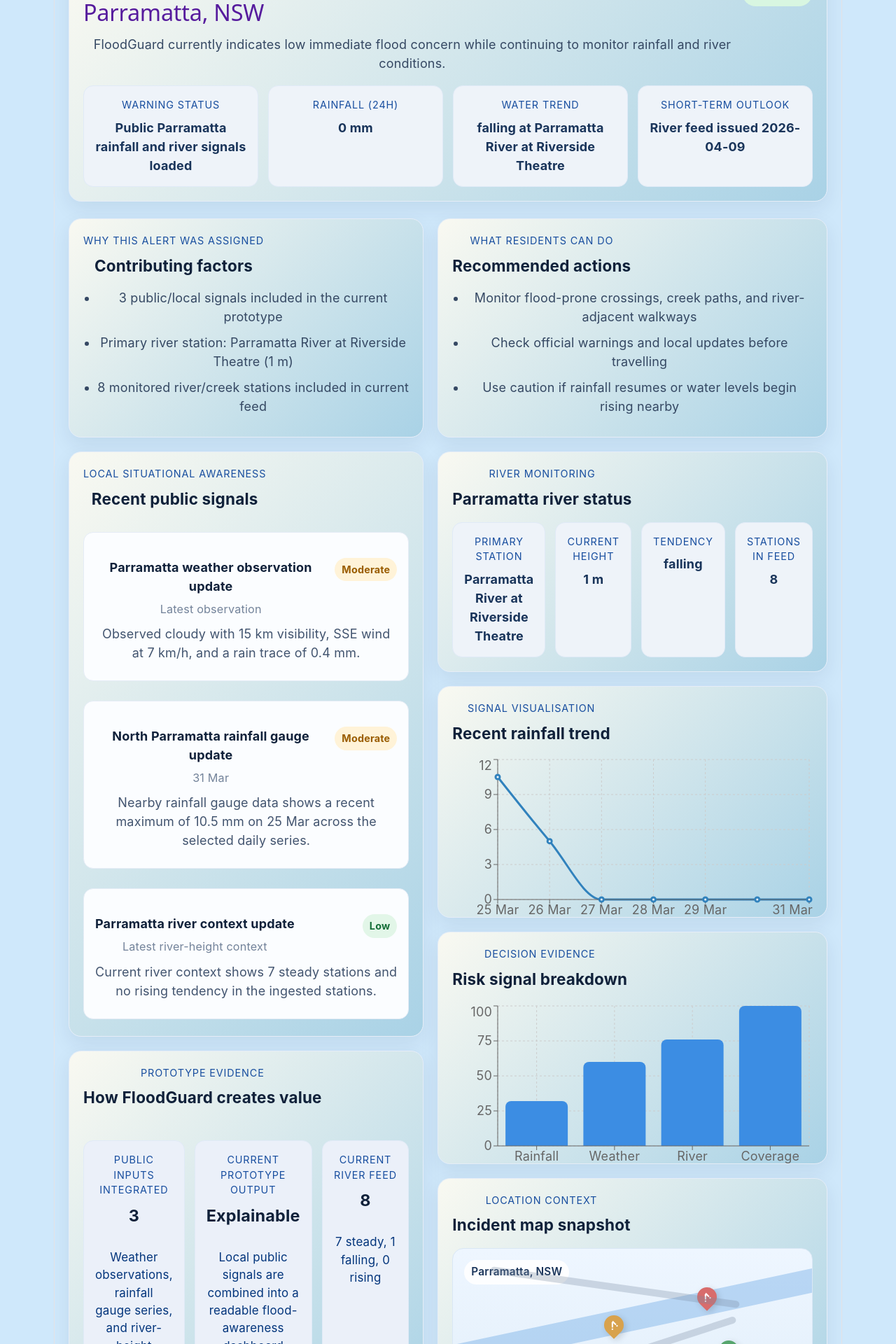
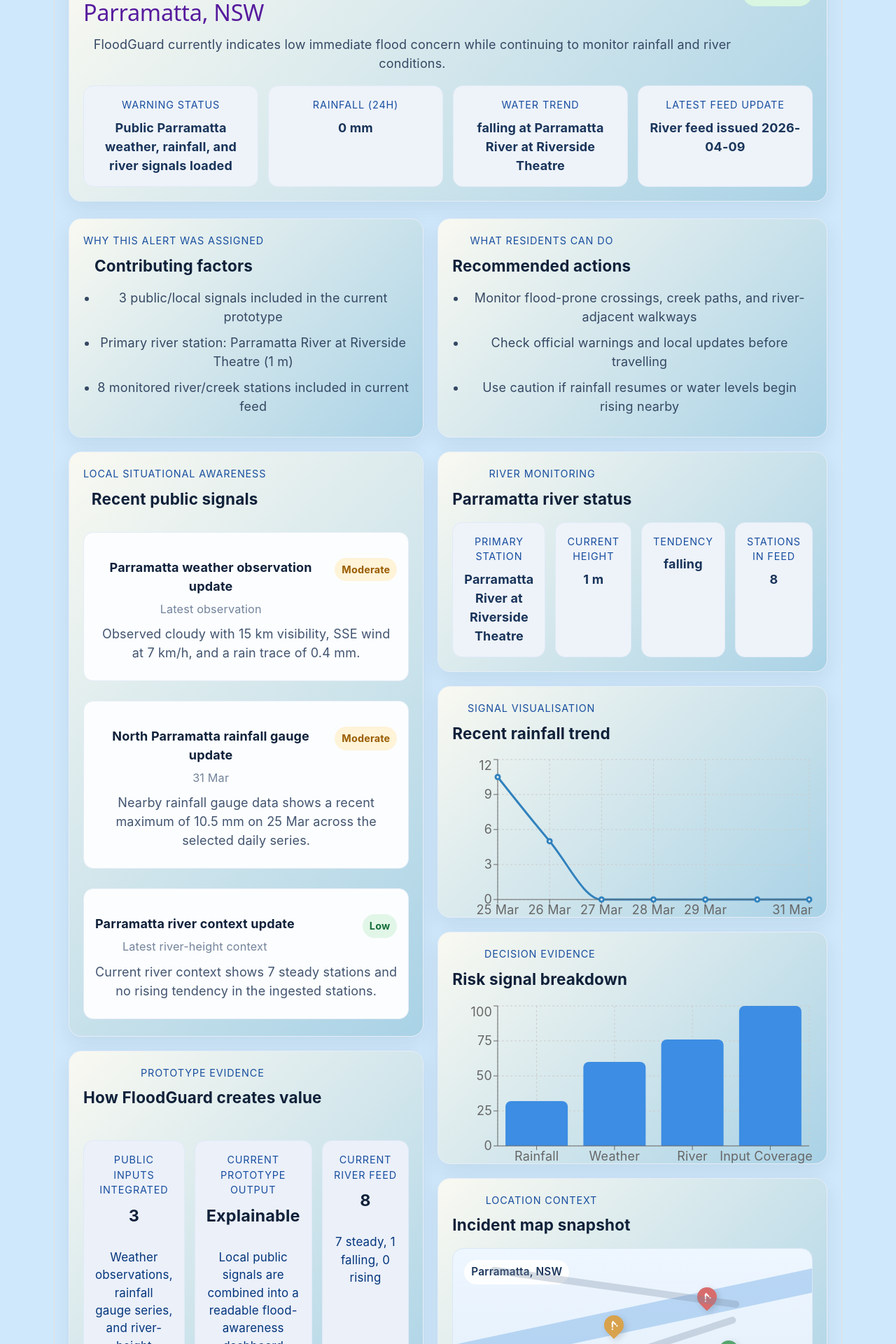
Before and after one commit to HaleyyT/FloodGuard, a React (Vite) app in the folder floodguard-frontend/: page / in a window 1280 px wide. Shown: the part 300-2220 px from the top of the page at 70% size. Built offline with nearby package versions, Linux system fonts and the light colour scheme.

Commit message:
Fixed titles and logic for Input coverage

```diff
--- a/floodguard-frontend/src/App.jsx
+++ b/floodguard-frontend/src/App.jsx
@@ -136,18 +136,19 @@
   // Measures how complete the prototype inputs are
   let coverageCount = 0;
 
-  if (weather.stationName) coverageCount += 1;
-  if (rainfallPoints.length > 0) coverageCount += 1;
-  if (riverStations.length > 0) coverageCount += 1;
-  if ((signals.riverContext?.stations ?? []).length > 0) coverageCount += 1;
+  const integratedLayers = [
+    !!weather.stationName,
+    rainfallPoints.length > 0,
+    riverStations.length > 0,
+  ].filter(Boolean).length;
 
-  const coverageScore = clamp(coverageCount * 25);
+  const coverageScore = Math.round((integratedLayers / 3) * 100);
 
   return [
     { name: "Rainfall", value: rainfallScore },
     { name: "Weather", value: weatherScore },
     { name: "River", value: riverScore },
-    { name: "Coverage", value: coverageScore },
+    { name: "Input Coverage", value: coverageScore },
   ];
 }
 
@@ -241,41 +242,13 @@
   latestRain !== null ? `${latestRain} mm` : "No recent reading";
 
 
-
-const reports = [
-  {
-    id: 1,
-    title: "Parramatta weather observation update",
-    time: "04 Apr, 9:00am",
-    severity: "Low",
-    description:
-      "BoM observations recorded cloudy conditions, SSE wind at 7 km/h, visibility of 15 km, and a rain trace of 0.4 mm.",
-  },
-  {
-    id: 2,
-    title: "North Parramatta rainfall gauge update",
-    time: "02 Apr",
-    severity: "Moderate",
-    description:
-      "Nearby rainfall gauge data shows measurable rainfall on 26 Mar (10.5 mm) and 27 Mar (5.0 mm), followed by several low or dry days.",
-  },
-  {
-    id: 3,
-    title: "Parramatta River context pending integration",
-    time: "Latest public river source",
-    severity: "Moderate",
-    description:
-      "River-height context is being prepared for ingestion so the dashboard can show a live local water-trend signal.",
-  },
-];
-
 const dashboardData = {
   location: parramattaSignals.location.name,
   riskLevel: riskAssessment.riskLevel,
   summary: riskAssessment.summary,
 
   officialSignals: {
-    warningStatus: "Public Parramatta rainfall and river signals loaded",
+    warningStatus: "Public Parramatta weather, rainfall, and river signals loaded",
     rainfall24h: rainDisplay,
     waterTrend: `${riverSummary.primaryTendency} at ${riverSummary.primaryStationName}`,
     forecastOutlook: `River feed issued ${riverSummary.issuedDate}`,
@@ -409,7 +382,7 @@
           value={data.officialSignals.waterTrend}
         />
         <InfoTile
-          label="Short-Term Outlook"
+          label="Latest Feed Update"
           value={data.officialSignals.forecastOutlook}
         />
       </div>
@@ -544,7 +517,7 @@
 
       <div className="architecture-footer">
         <div className="mini-box">
-          <h5>Community Reports</h5>
+          <h5>Public Signals</h5>
           <p>Residents submit local incident observations</p>
         </div>
         <div className="mini-box future">
@@ -614,8 +587,7 @@
       </div>
 
       <p className="map-note">
-        Prototype view showing flood-related community reports positioned around
-        the monitored region.
+      Prototype view showing flood-related community reports positioned around the monitored region.
       </p>
     </section>
   );
```
